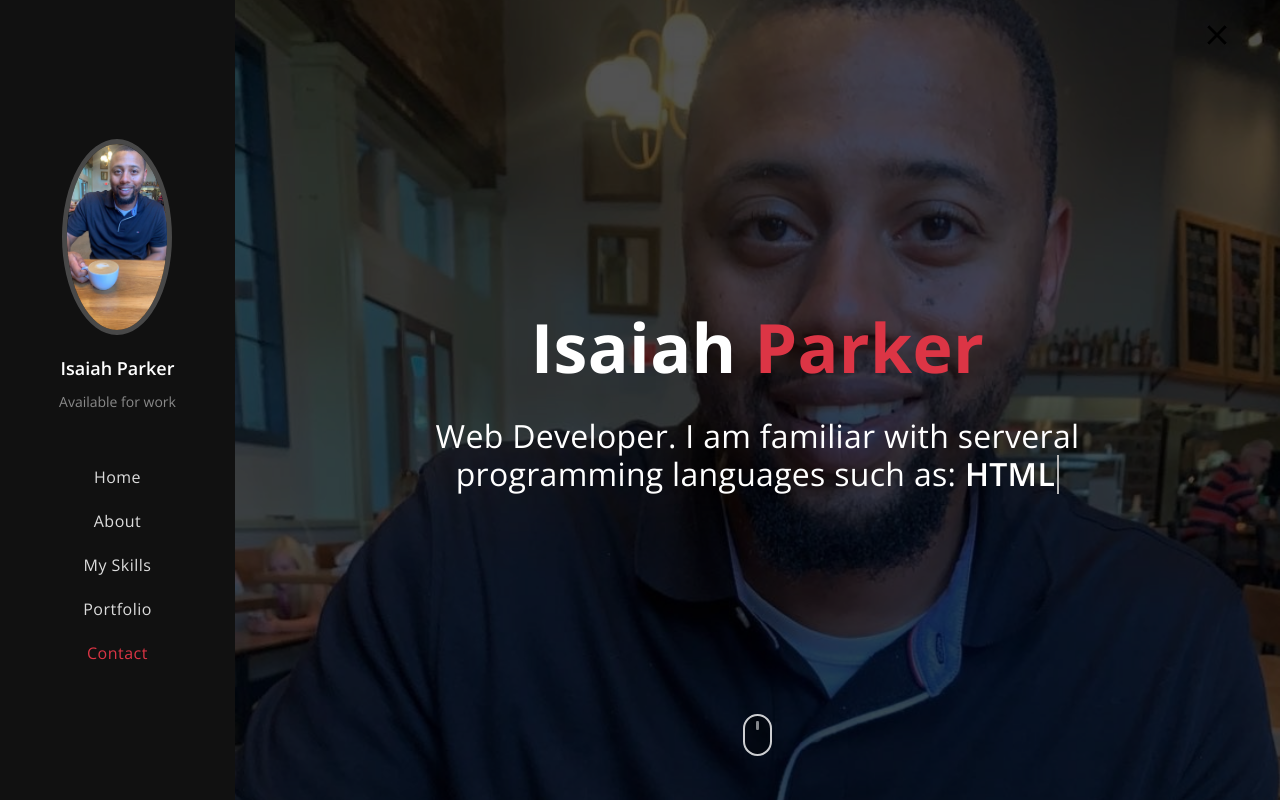
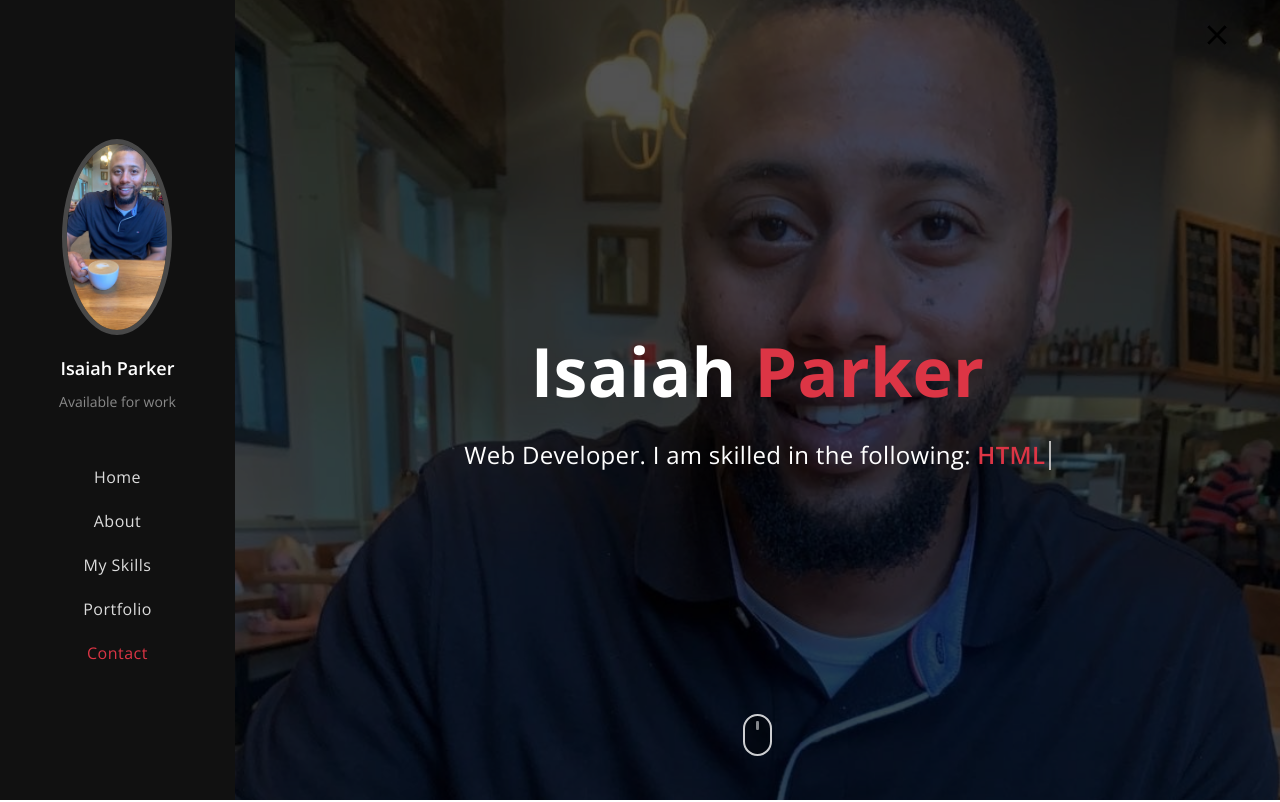
Before and after one commit to iparker3964/IparkerPortfolio, a plain HTML site: page index.html in a window 1280 px wide. Shown: the top 802 px of the page. Drawn offline with nearby package versions, Linux system fonts and the light colour scheme.

Commit message:
Update Headline

```diff
--- a/css/main.css
+++ b/css/main.css
@@ -512,7 +512,7 @@ hr {
 
 .home-area .home-headline {
   color: #fff;
-  font-size: 32px;
+  /* font-size: 32px; */
   font-weight: 400;
   letter-spacing: 0.3px;
   margin-bottom: 0;
--- a/index.html
+++ b/index.html
@@ -70,7 +70,7 @@
           <div class="row h-100 align-items-center justify-content-center">
             <div class="col-12 col-lg-8 home-content text-center">
               <h1 class="home-name">Isaiah <span>Parker</span></h1>
-              <h4 class="cd-headline clip home-headline">Web Developer. I am familiar with serveral programming languages such as: <span class="cd-words-wrapper single-headline"><b class="is-visible">C#</b><b>ASP.NET</b><b>HTML</b><b>Bootstrap</b><b>JavaScript</b></span></h4>
+              <h4 class="cd-headline clip home-headline">Web Developer. I am skilled in the following: <span class="cd-words-wrapper single-headline" style="color: #dc3545;"><b class="is-visible">C#</b><b>ASP.NET</b><b>HTML</b><b>Bootstrap</b><b>JavaScript</b><b>Git</b></span></h4>
             </div><a href="#about-area" data-scroll>
               <div class="home-mouse">
                 <div class="mouse-shape">
@@ -318,7 +318,7 @@
                 <div class="lightbox-content">
                   <h3 class="content-title">Tech Blog</h3>
                   <div class="content-description">
-                    <p>A custom blog project. A role based security system was Implemented to create permission based roles. The roles of Admin, and Moderator have the ability to edit users comments if determined neccessary. A blog post is restrincted based on its status. A post can one of three statuses incomplete, production ready, or preview ready.</p>
+                    <p>A custom blog project. A role based security system was Implemented to create permission based roles. Only authorized users can edit, create or leave comments on a blog post. The roles of Admin, and Moderator have the ability to edit users comments if determined neccessary. A blog post is restrincted based on its status. A post can be one of three statuses: incomplete, production ready, or preview ready.</p>
                   </div>
                   <ul class="list-inline content-info">
                     <li class="list-inline-item single-info"><span>Project:</span>
```
